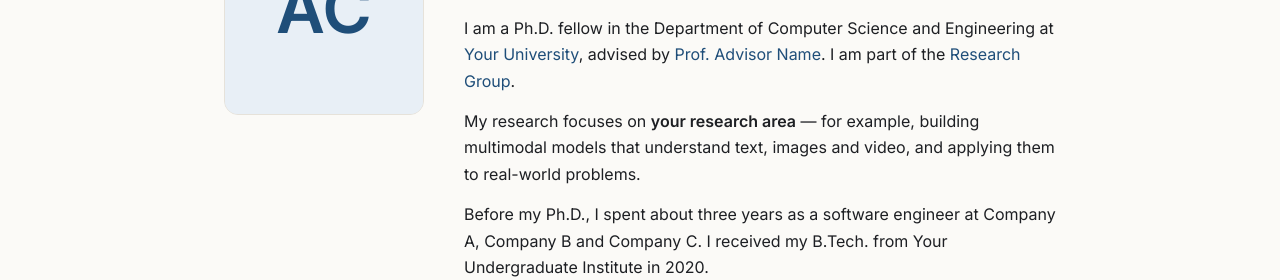
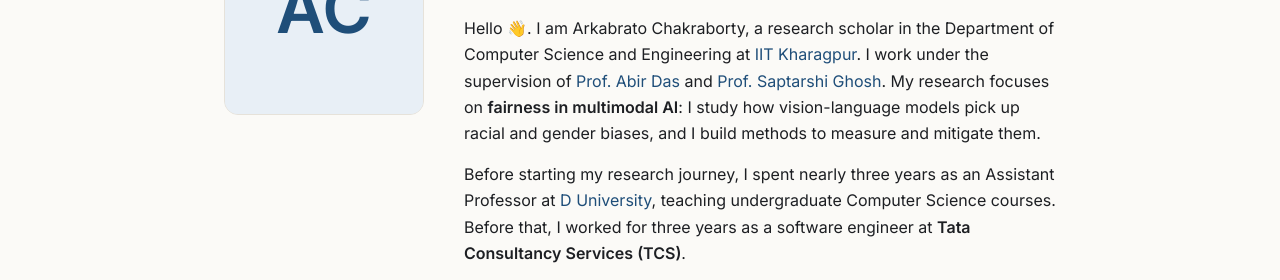
Before and after one commit to arkabrato-57/arkabrato-57.github.io, a plain HTML site: page index.html in a window 1280 px wide. Shown: the part 199-479 px from the top of the page. Drawn offline with Linux system fonts and the light colour scheme.

Commit message:
Update index.html

```diff
--- a/index.html
+++ b/index.html
@@ -171,9 +171,8 @@ const SITE = {
   role: "Ph.D. Scholar · Computer Science & Engineering · Your University",
   photo: "", // paste a data: URI here for your own photo; leave empty for initials
   bio: [
-    `I am a Ph.D. fellow in the Department of Computer Science and Engineering at <a href="#" target="_blank" rel="noopener">Your University</a>, advised by <a href="#" target="_blank" rel="noopener">Prof. Advisor Name</a>. I am part of the <a href="#" target="_blank" rel="noopener">Research Group</a>.`,
-    `My research focuses on <b>your research area</b> — for example, building multimodal models that understand text, images and video, and applying them to real-world problems.`,
-    `Before my Ph.D., I spent about three years as a software engineer at Company A, Company B and Company C. I received my B.Tech. from Your Undergraduate Institute in 2020.`
+    `Hello 👋. I am Arkabrato Chakraborty, a research scholar in the Department of Computer Science and Engineering at <a href="https://www.iitkgp.ac.in/" target="_blank" rel="noopener">IIT Kharagpur</a>. I work under the supervision of <a href="https://cse.iitkgp.ac.in/~adas/" target="_blank" rel="noopener">Prof. Abir Das</a> and <a href="https://sites.google.com/site/saptarshighosh/" target="_blank" rel="noopener">Prof. Saptarshi Ghosh</a>. My research focuses on <b>fairness in multimodal AI</b>: I study how vision-language models pick up racial and gender biases, and I build methods to measure and mitigate them.`,
+    `Before starting my research journey, I spent nearly three years as an Assistant Professor at <a href="D_UNIVERSITY_LINK" target="_blank" rel="noopener">D University</a>, teaching undergraduate Computer Science courses. Before that, I worked for three years as a software engineer at <b>Tata Consultancy Services (TCS)</b>.`
   ],
   email: ["arkabrato@gmail.com", "arkabrato.24@kgpian.iitkgp.ac.in"],
   links: [
```
